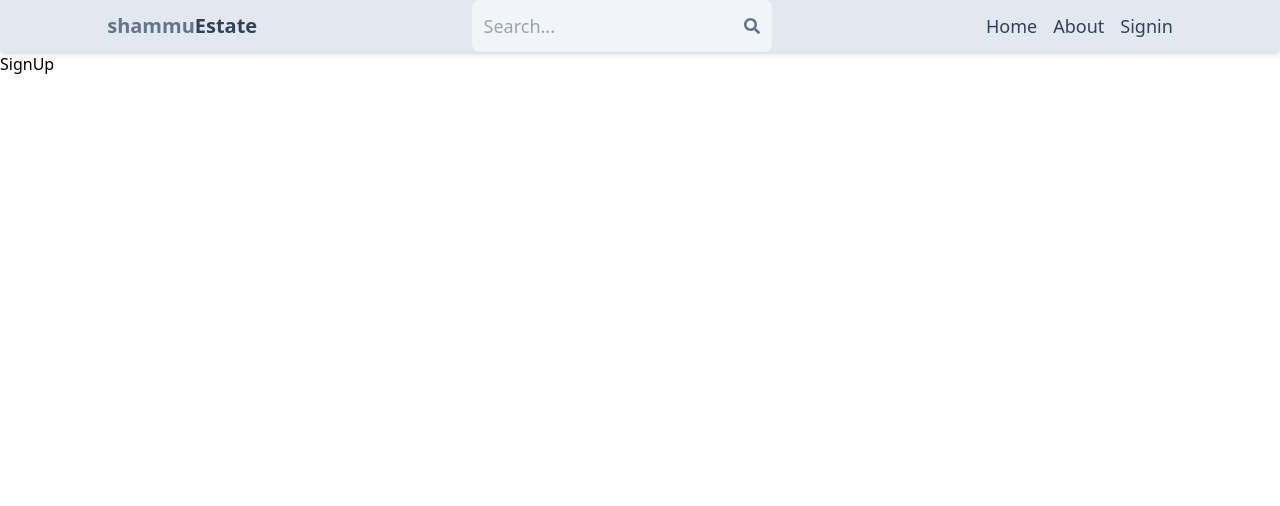
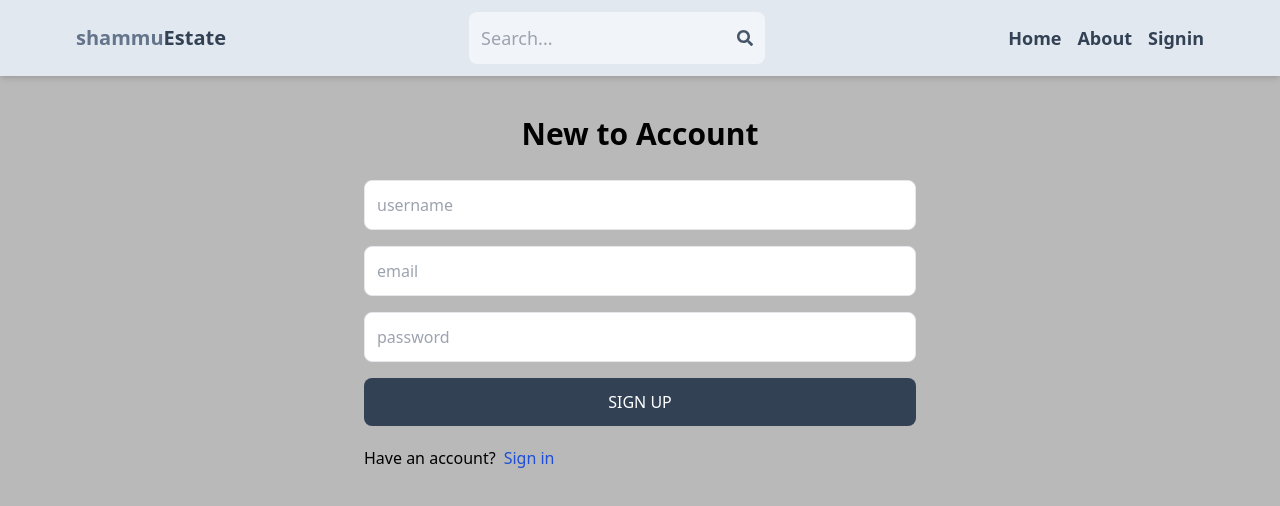
Before and after one commit to Mohammedshamoil/Mern_Estate_project, a React (Vite) app in the folder client/: page /sign-up in a window 1280 px wide. Shown: the top 506 px of the page. Built offline with nearby package versions, Linux system fonts and the light colour scheme.

Commit message:
complete sign up page functionality

```diff
--- a/client/src/Components/Header.jsx
+++ b/client/src/Components/Header.jsx
@@ -5,34 +5,36 @@
 function Header() {
   return (
     <header className="bg-slate-200 shadow-md">
-      <div className="flex justify-around items-center">
+      <div className="flex justify-between items-center max-w-6xl mx-auto p-3">
         <Link to="/">
-          <h1 className="font-bold text-sm md:text-xl sm:flex  sm:flex-wrap ">
+          <h1 className="font-bold text-sm sm:text-xl flex flex-wrap">
             <span className="text-slate-500">shammu</span>
             <span className="text-slate-700">Estate</span>
           </h1>
         </Link>
-        <form className="bg-slate-100 rounded-lg flex p-3 items-center   ">
+        <form className="bg-slate-100 rounded-lg flex p-3 items-center ">
           <input
             type="text"
             placeholder="Search..."
-            className="bg-transparent text-lg focus:outline-none"
+            className="bg-transparent text-lg focus:outline-none w-24 sm:w-64"
           />
-          <FaSearch className=" text-slate-500 "></FaSearch>
+          <button>
+            <FaSearch className=" text-slate-600 "></FaSearch>
+          </button>
         </form>
-        <ul className="flex md:gap-4">
+        <ul className="flex gap-4">
           <Link to="/">
-            <li className="hidden  text-lg sm:inline text-slate-700 hover:underline cursor-pointer">
+            <li className="hidden  text-lg font-bold sm:inline text-slate-700 hover:underline cursor-pointer">
               Home
             </li>
           </Link>
           <Link to="/about">
-            <li className="hidden  text-lg sm:inline text-slate-700 hover:underline cursor-pointer">
+            <li className="hidden  text-lg font-bold  sm:inline text-slate-700 hover:underline cursor-pointer">
               About
             </li>
           </Link>
           <Link to="/sign-in">
-            <li className="text-lg text-slate-700 hover:underline cursor-pointer">
+            <li className="text-lg font-bold  text-slate-700 hover:underline cursor-pointer">
               Signin
             </li>
           </Link>
--- a/client/src/index.css
+++ b/client/src/index.css
@@ -1,3 +1,7 @@
 @tailwind base;
 @tailwind components;
 @tailwind utilities;
+
+body{
+    background-color: rgb(185, 185, 185);
+}
--- a/client/src/pages/SignUp.jsx
+++ b/client/src/pages/SignUp.jsx
@@ -1,9 +1,90 @@
-import React from 'react'
+import React, { useState } from "react";
+import { Link, useNavigate } from "react-router-dom";
 
 function SignUp() {
+  const [formData, setFormData] = useState({});
+  const [error, setError] = useState(null);
+  const [loading, setLoading] = useState(false);
+  const navigate = useNavigate();
+  const handleChange = (e) => {
+    setFormData({
+      ...formData,
+      [e.target.id]: e.target.value,
+    });
+  };
+
+  const handleSubmit = async (e) => {
+    e.preventDefault();
+    try {
+      setLoading(true);
+      const res = await fetch("/api/auth/signup", {
+        method: "POST",
+        headers: {
+          "Content-Type": "application/json",
+        },
+        body: JSON.stringify(formData),
+      });
+      const data = await res.json();
+      console.log(data);
+      if (data.success === false) {
+        setLoading(false);
+        setError(data.message);
+        return;
+      }
+      setLoading(false);
+      setError(null);
+      navigate("/sign-in");
+    } catch (error) {
+      setLoading(false);
+      setError(error.message);
+    }
+  };
+
   return (
-    <div>SignUp</div>
-  )
+    <div className="p-3 max-w-xl  mx-auto  ">
+      <h1 className="text-3xl text-center font-semibold my-7">
+        New to Account
+      </h1>
+
+      <form onSubmit={handleSubmit} className="flex flex-col gap-4">
+        <input
+          type="text"
+          placeholder="username"
+          className="border p-3 rounded-lg "
+          onChange={handleChange}
+          id="username"
+        />
+        <input
+          type="email"
+          placeholder="email"
+          className="border p-3 rounded-lg  "
+          onChange={handleChange}
+          id="email"
+        />
+        <input
+          type="password"
+          placeholder="password"
+          className="border p-3 rounded-lg "
+          onChange={handleChange}
+          id="password"
+        />
+        <button
+          disabled={loading}
+          className="bg-slate-700 text-white p-3 rounded-lg uppercase hover:opacity-95 disabled:opacity-80"
+        >
+          {loading ? "Loading ..." : "Sign Up"}
+        </button>
+      </form>
+
+      <div className="flex gap-2 mt-5 ">
+        <p>Have an account?</p>
+        <Link to={"/sign-in"}>
+          <span className="text-blue-700 hover:underline">Sign in</span>
+        </Link>
+      </div>
+      {error && <p className="text-red-500 mt-5">{error}</p>}
+    </div>
+  );
 }
 
-export default SignUp
+export default SignUp;
--- a/client/vite.config.js
+++ b/client/vite.config.js
@@ -3,5 +3,13 @@
 
 // https://vitejs.dev/config/
 export default defineConfig({
+  server:{
+    proxy:{
+      '/api':{
+        target:"http://localhost:3000",
+        secure:false
+      },
+    },
+  },
   plugins: [react()],
 })
```
